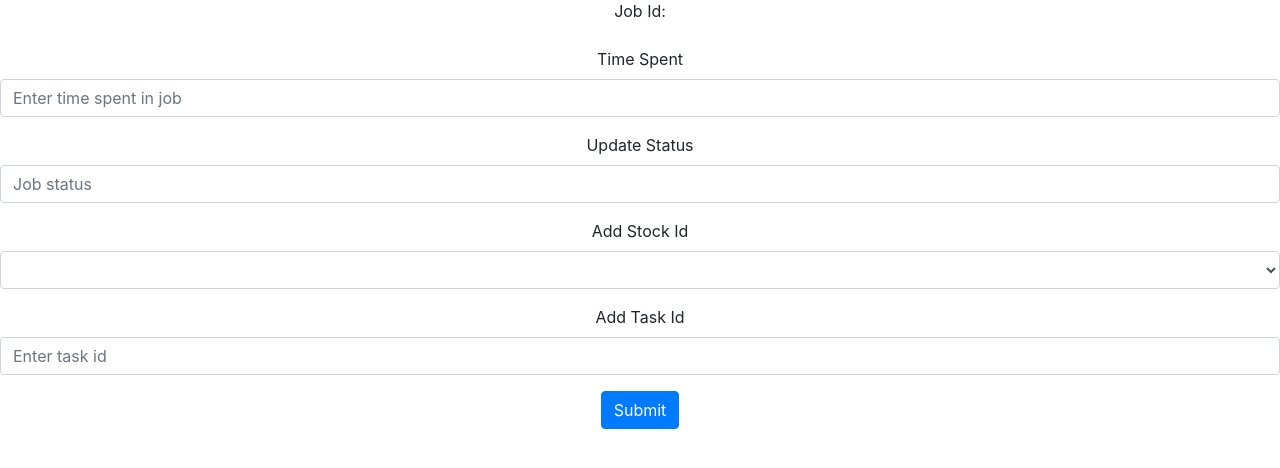
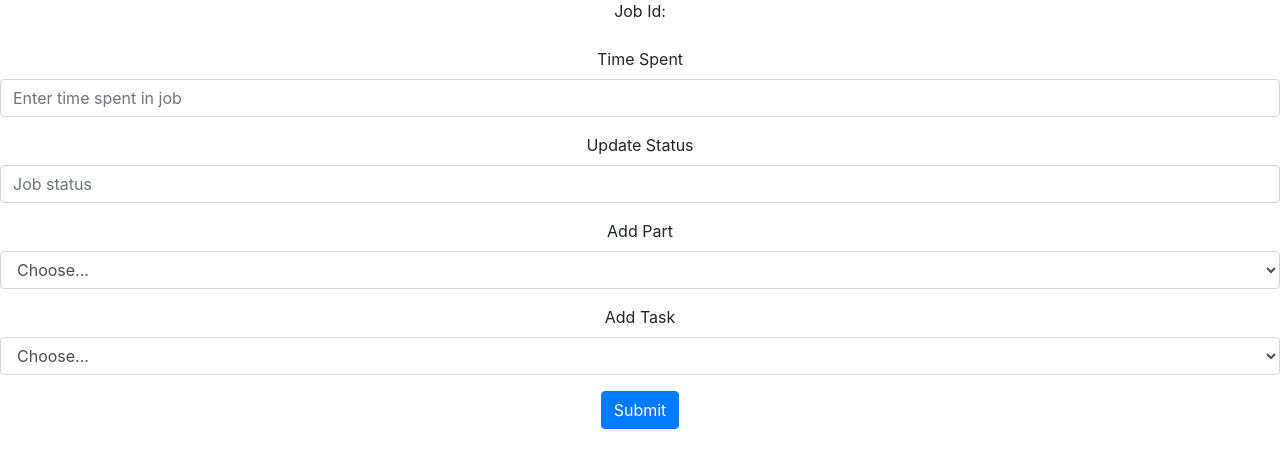
Before and after one commit to waleedev01/Garits-Coding-Org, a PHP site: page /editJob.php in a window 1280 px wide. Shown: the part 199-667 px from the top of the page. Run offline with PHP 8.4, Linux system fonts and the light colour scheme; the visitor is signed in with stand-in values (Sample User, id 1); data that the repository does not hold is empty.

Commit message:
Added invoice, viewjob, editJob

```diff
--- a/editJob.php
+++ b/editJob.php
@@ -31,10 +31,10 @@ if(!isset($_SESSION["loggedin"]) || $_SESSION["loggedin"] !== true){
 if (isset($_POST['update'])) {
     $pick_job_id = $_POST['update'];
 }
-    $query = "SELECT description FROM Task";
+    $query = "SELECT task_id,description FROM Task";
     $resultTasks = $conn->query($query);
 
-    $query = "SELECT part_name FROM Stock";
+    $query = "SELECT item_id,part_name FROM Stock";
     $resultParts = $conn->query($query);
 ?>
 <form action = 'processEditJob.php' method = 'post'>
@@ -44,22 +44,33 @@ if (isset($_POST['update'])) {
   </div>
   <div class="form-group">
     <label for="timeSpent">Time Spent</label>
-    <input type="number" class="form-control" required name="timeSpent" placeholder="Enter time spent in job">
+    <input type="number" class="form-control" name="timeSpent" placeholder="Enter time spent in job">
   </div>
   <div class="form-group">
     <label for="updateStatus">Update Status</label>
-    <input type="text" class="form-control" required name="updateStatus" placeholder="Job status">
+    <input type="text" class="form-control" name="updateStatus" placeholder="Job status">
   </div>
   <div class="form-group">
-    <label for="addStock">Add Stock Id</label>
+    <label for="addStock">Add Part</label>
     <select name="addStock"  class="form-control" required>
-            <option disabled>Choose...</option>
-
+      <option selected disabled>Choose...</option>
+    <?php
+    while($row = $resultParts->fetch_assoc()) {
+      echo "<option value=$row[item_id]>$row[part_name]</option>";
+    }
+    ?>
     </select>
   </div>
   <div class="form-group">
-    <label for="addTask">Add Task Id</label>
-    <input type="text" class="form-control" required name="addTask" placeholder="Enter task id">
+    <label for="addTask">Add Task</label>
+    <select name="addTask"  class="form-control" required>
+      <option selected disabled>Choose...</option>
+    <?php
+    while($row = $resultTasks->fetch_assoc()) {
+      echo "<option value=$row[task_id]>$row[description]</option>";
+    }
+    ?>
+    </select>
   </div>
   <button type="submit" class="btn btn-primary">Submit</button>
 </form>
--- a/mechanic.php
+++ b/mechanic.php
@@ -28,6 +28,9 @@ if(!isset($_SESSION["loggedin"]) || $_SESSION["loggedin"] !== true){
     <h1 class="my-5">Hi, <b><?php echo htmlspecialchars($_SESSION["username"]); ?></b>. Welcome to GARITS.</h1>
     <p>
         <a href="logout.php" class="btn btn-danger ml-3">Sign Out of Your Account</a>
+        <a href="<?php echo $role ?>.php" class="btn btn-info ml-3">Open Dashboard</a>
+        <a href="vehicle/searchVehicle.php" class="btn btn-secondary ml-3">Vehicle list</a>
+
         <?php
             $query = "SELECT job_id,job_type,status,book_in_date,customer_id,registration_number FROM Job where status = 'pending' AND username != '$username'"; //You don't need a ; like you do in SQL
             $result = mysqli_query($conn, $query);
```
Also changed, not shown: processEditJob.php (+14 -0 lines).
